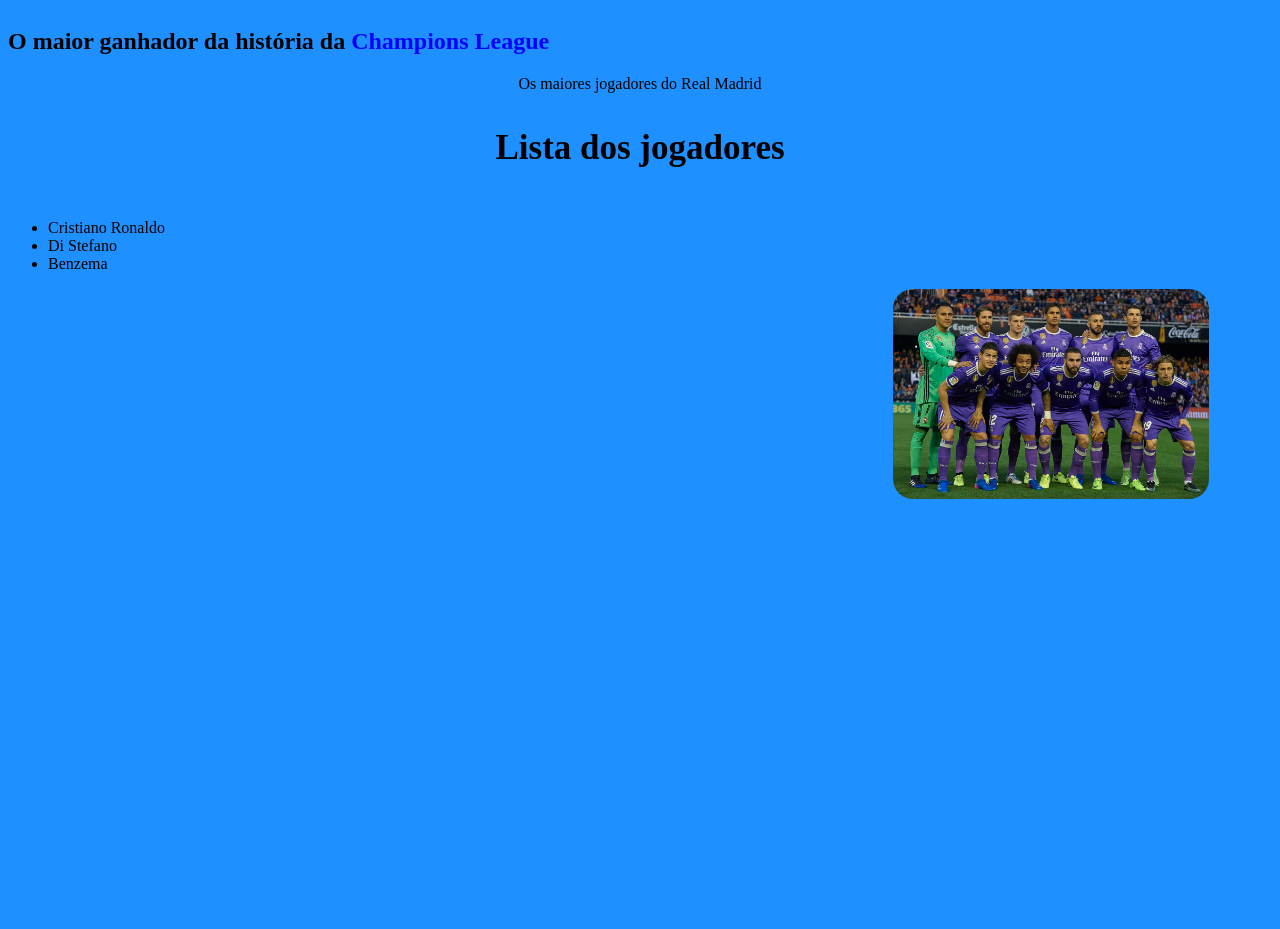
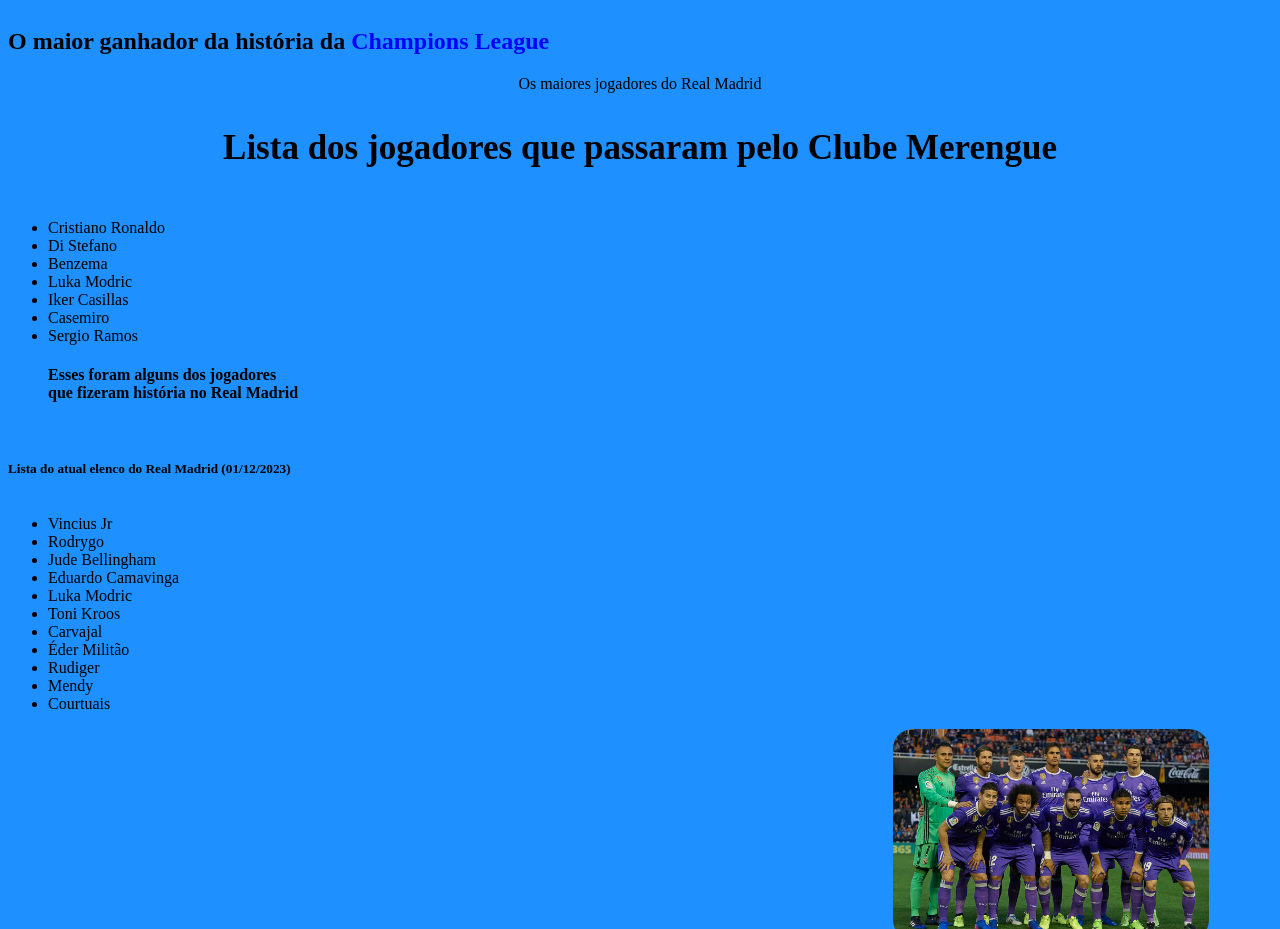
Before and after one commit to RafaeLanches/MeuSiteCerto, a plain HTML site: page index.html in a window 1280 px wide. Shown: the part 702-1631 px from the top of the page. Before the commit the page ends 1209 px from the top, so only its background shows below. Drawn offline with Linux system fonts and the light colour scheme.

Commit message:
Aula dezembro 2

```diff
--- a/index.html
+++ b/index.html
@@ -20,17 +20,61 @@
    </div>
 
    <div class="lista">
-        <h3> Lista dos jogadores</h3>
+        <h3> Lista dos jogadores que passaram pelo Clube Merengue</h3>
         <ul>
             <li>Cristiano Ronaldo</li>
             <li>Di Stefano</li>
             <li>Benzema</li>
+            <li>Luka Modric</li>
+            <li>Iker Casillas</li>
+            <li>Casemiro</li>
+            <li>Sergio Ramos</li>
 
+        <h4>Esses foram alguns dos jogadores que fizeram história no Real Madrid</h4>
 
         </ul>
 
 
   </div>
+
+  <div class="lista">
+    <h5> Lista do atual elenco do Real Madrid (01/12/2023)</h5>
+  <ul>
+           <li>Vincius Jr</li>
+           <li>Rodrygo</li>
+           <li>Jude Bellingham</li>
+           <li>Eduardo Camavinga</li>
+           <li>Luka Modric</li>
+           <li>Toni Kroos</li>
+           <li>Carvajal</li>
+           <li>Éder Militão</li>
+           <li>Rudiger</li>
+           <li>Mendy</li>
+           <li>Courtuais</li>
+
+
+
+
+
+
+
+
+
+  </ul>
+
+
+
+
+
+  </div>
+
+
+
+
+
+
+
+
 
   <img id="real2017" src="real2017.jpg">
 
--- a/style.css
+++ b/style.css
@@ -9,7 +9,7 @@
     margin: 5px;
     border: 3px;
     border-radius: 10px;
-    margin-left: 30%;
+    margin-left: 20%;
 }
 
 .principal{
```
